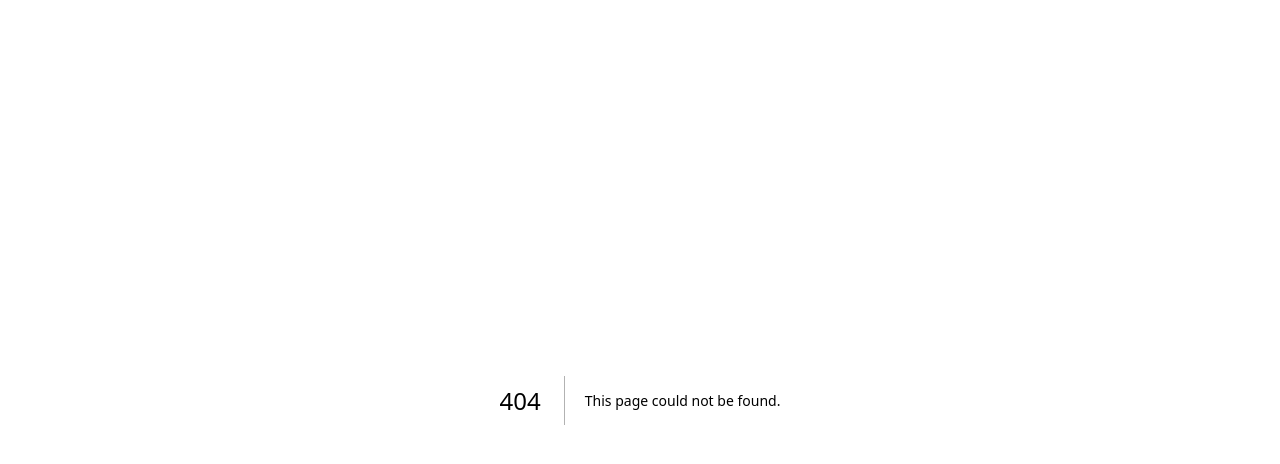
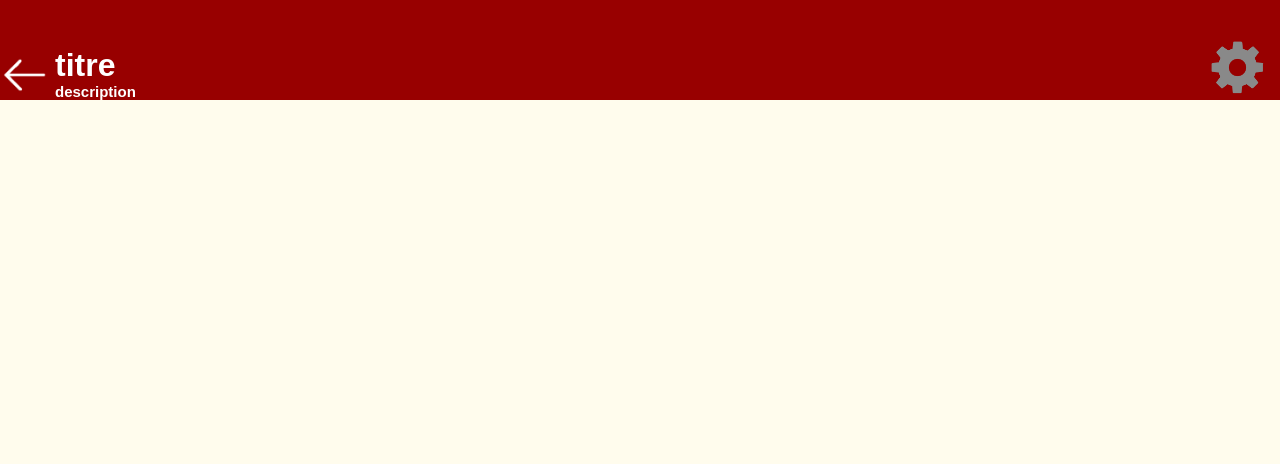
Before and after one commit to Clement-soulier/Ear_Trainer, a Next.js app: page /InLesson in a window 1280 px wide. Before the commit this address had no page. Shown: the top 464 px of the page. Built offline with nearby package versions, Linux system fonts and the light colour scheme.

Commit message:
Added InLessonTopBar

```diff
--- a/app/(backArrowTopBar)/Lessons/chapter1/page.js
+++ b/app/(backArrowTopBar)/Lessons/chapter1/page.js
@@ -9,7 +9,7 @@ export default function Page(){
         if(chapter.exam){
             return(
             <li key={chapter.id} className='listItem'>
-                <Link href={""}>
+                <Link href={"/InLesson"}>
                     <h1 className='chapterId'>exam {chapter.id - 100}</h1>
                     <h2 className='chapterName'>{chapter.name}</h2>
                     <div className='progression'>00%</div>
--- /dev/null
+++ b/app/(inLessonTopBar)/InLesson/page.js
@@ -0,0 +1,10 @@
+import React from 'react';
+import InLessonTopBar from '../inLessonTopBar';
+
+export default function Page(){
+    return(
+        <>
+        <InLessonTopBar title={"titre"} description={"description"} />
+        </>
+    );
+}
--- /dev/null
+++ b/app/(inLessonTopBar)/InLessonTopBar.css
@@ -0,0 +1,63 @@
+.InLessonTopBar{
+    display: flex;
+    align-items: flex-end;
+    position: fixed;
+    z-index: 5;
+    top: 0px;
+    left: 0px;
+    background-color: #980000;
+    width: 100%;
+    height: 100px;
+    color: white;
+}
+
+.backArrow:hover{
+    cursor: pointer;
+    background-color: rgba(185, 62, 62, 0.5);;
+}
+
+.backArrow{
+    position: absolute;
+    left: 0px;
+}
+
+.InLessonTopBarTitle{
+    position: absolute;
+    left: 55px;
+    bottom: -5px;
+    font-family: 'Gothic A1', sans-serif;
+}
+
+.InLessonTopBarDescription{
+    position: relative;
+    left: 55px;
+    top: 12px;
+    font-size: 15px;
+    font-family: 'Gothic A1', sans-serif;
+}
+
+
+.settings{
+    position: absolute;
+    right: 10px;
+}
+
+@media (max-width: 375px){
+    .BackArrowTopBarTitle{
+        position: absolute;
+        left: 55px;
+        bottom: -5px;
+        font-family: 'Gothic A1', sans-serif;
+        font-size: 25px;
+    }
+}
+
+@media (max-width: 320px){
+    .BackArrowTopBarTitle{
+        position: absolute;
+        left: 55px;
+        bottom: 1px;
+        font-family: 'Gothic A1', sans-serif;
+        font-size: 20px;
+    }
+}
--- a/app/(backArrowTopBar)/BackArrowTopBar.js
+++ b/app/(inLessonTopBar)/InLessonTopBar.js
@@ -1,20 +1,18 @@
-'use client'
+"use client"
 
 import React from 'react';
 import Image from 'next/image'
-import "./BackArrowTopBar.css"
 import { useRouter } from 'next/navigation'
+import "./InLessonTopBar.css"
 
-export default function BackArrowTopBar({title}){
+export default function InLessonTopBar({title, description}){
     const router = useRouter();
-
     return(
-        <>
-        <div className="BackArrowTopBar">
+        <div className="InLessonTopBar">
             <Image alt="BackArrow" src = "/back-Arrow.png" width={50} height={50} className = "backArrow" onClick={() => router.back()}/>
-            <h1 className = "BackArrowTopBarTitle" >{title}</h1>
+            <h1 className='InLessonTopBarTitle'>{title}</h1>
+            <h2 className='InLessonTopBarDescription'>{description}</h2>
             <Image alt="settings" src = "/settings.png" width={65} height={65} className = "settings" />
         </div>
-        </>
     );
 }
```
